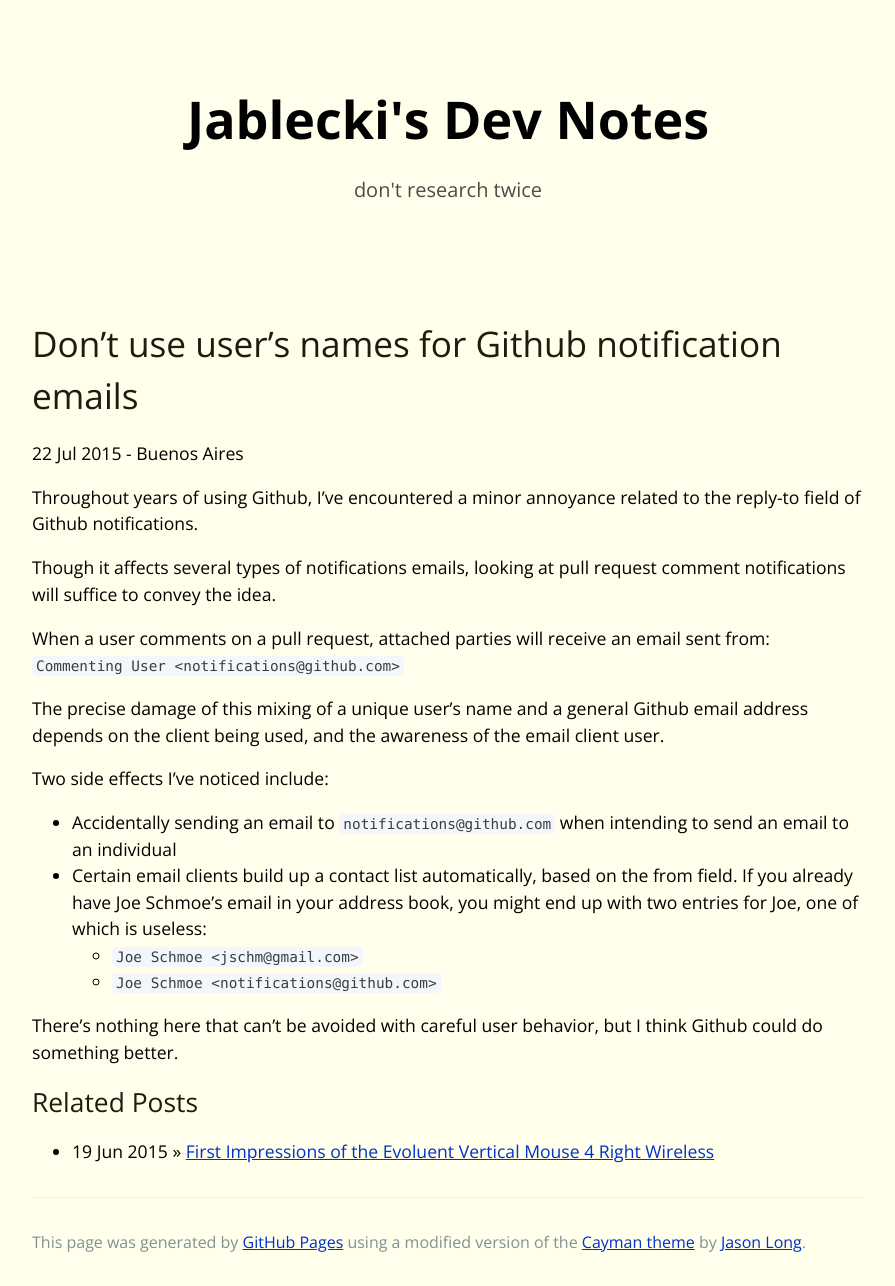
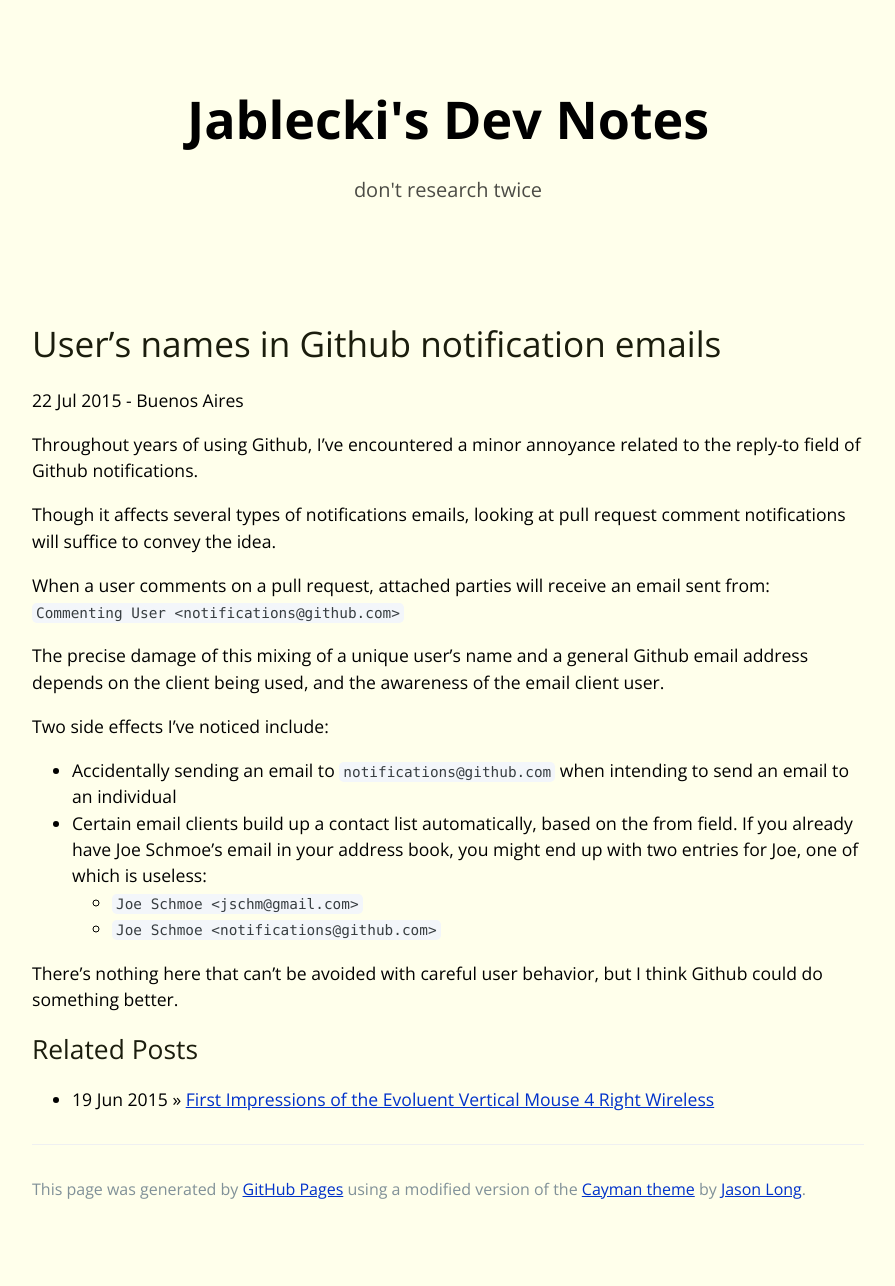
Before and after one commit to maddo/maddo.github.io, a Jekyll site: the page built from _posts/2015-07-22-users-names-in-github-notification-emails.md, in a window 1280 px wide. Shown: the whole page, without its empty margins (192-1087 px from the left). Built offline with Jekyll 4.4.1, drawn with Linux system fonts in a browser that asks for light colours; after the commit the page ends 1233 px from its top, so only the background shows below that.

Commit message:
Update github notification post

```diff
--- a/_posts/2015-07-22-dont-use-user-names-for-github-notification-emails.md
+++ b/_posts/2015-07-22-users-names-in-github-notification-emails.md
@@ -1,5 +1,5 @@
 ---
-title: Don't use user's names for Github notification emails
+title: User's names in Github notification emails
 layout: post
 published: yes
 ---
@@ -18,6 +18,7 @@ When a user comments on a pull request, attached parties will receive an email s
 The precise damage of this mixing of a unique user's name and a general Github email address depends on the client being used, and the awareness of the email client user.
 
 Two side effects I've noticed include:
+
 * Accidentally sending an email to `notifications@github.com` when intending to send an email to an individual
 * Certain email clients build up a contact list automatically, based on the from field. If you already have Joe Schmoe's email in your address book, you might end up with two entries for Joe, one of which is useless:
     * `Joe Schmoe <jschm@gmail.com>`
```
